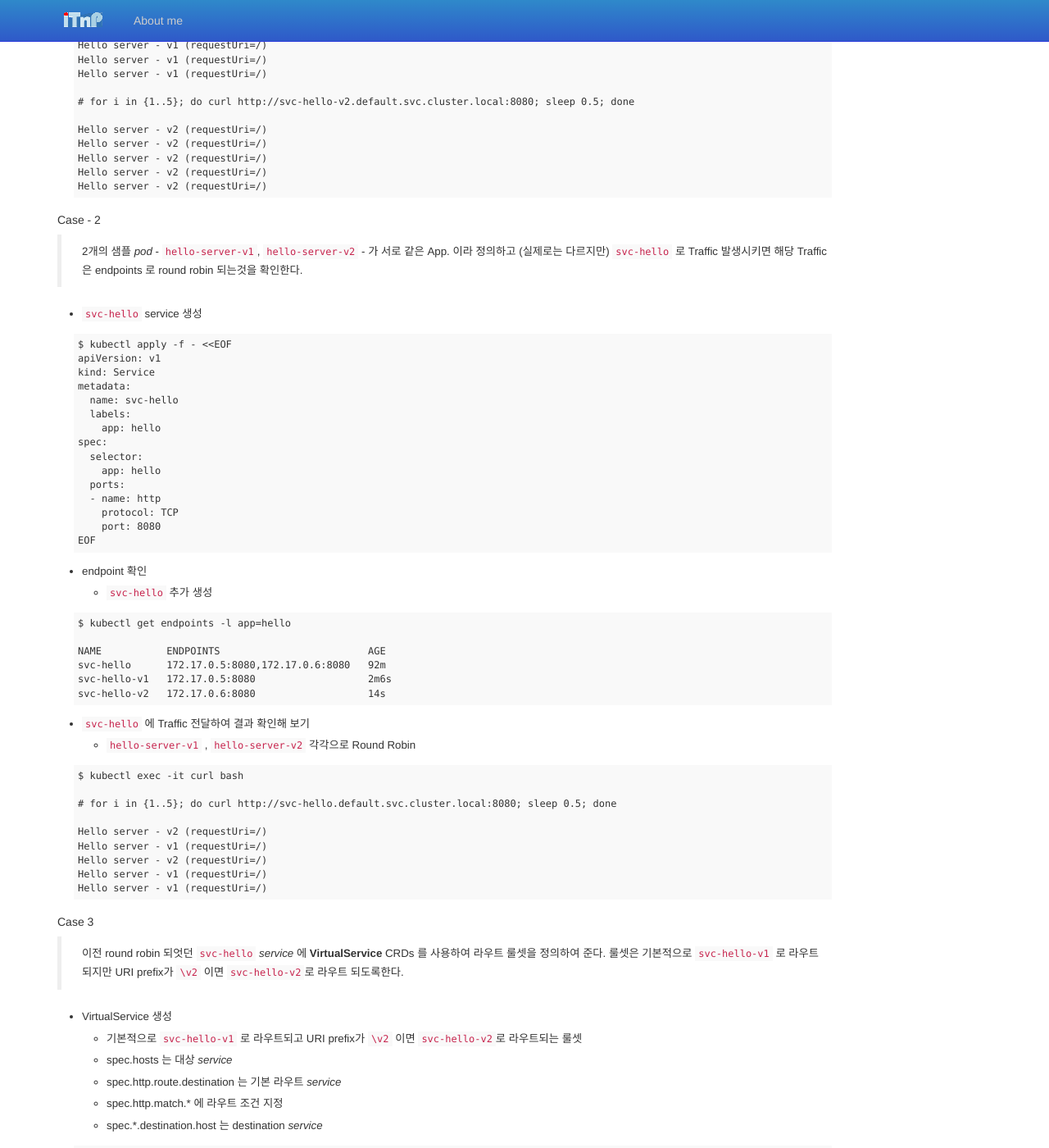
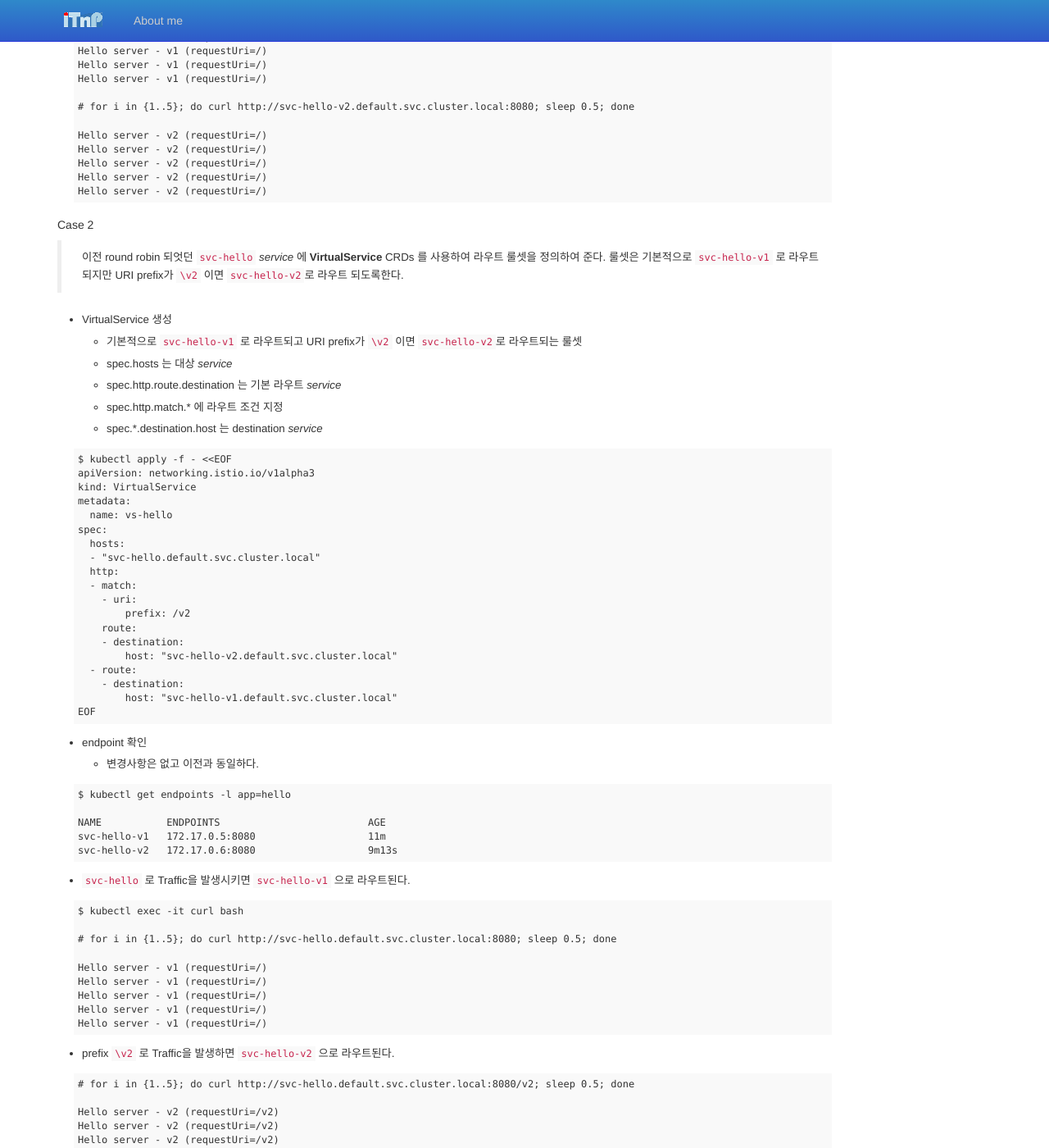
Before and after one commit to itnpeople/itnpeople.github.com, a Jekyll site: the page built from _posts/2019-07-24-virtualservice basic on istio.md, in a window 1280 px wide and 1400 px high, scrolled down 2686 px. Shown: the whole window at 82% size. Built offline with Jekyll 4.4.1, drawn with Linux system fonts in a browser that asks for light colours; some of the changed text lies outside the part shown.

Commit message:
modifed contetes

```diff
--- a/_posts/2019-07-24-virtualservice basic on istio.md
+++ b/_posts/2019-07-24-virtualservice basic on istio.md
@@ -79,7 +79,6 @@ pod/hello-server-v2   2/2     Running   0          20m
 ### Cases
 
 1. Kuberntes 2개 서비스 구성 예
-1. Kuberntes single _service_ & multi _pod_ & 구성 예
 1. Istio VirtualService 라우팅 URI Prefix  룰셋 예
 1. Istio VirtualService 라우팅 Weight 룰셋 예
 
@@ -157,59 +156,7 @@ Hello server - v2 (requestUri=/)
 Hello server - v2 (requestUri=/)
 ~~~
 
-###  Case - 2
-> 2개의 샘플 _pod_ - `hello-server-v1`, `hello-server-v2` - 가 서로 같은 App. 이라 정의하고 (실제로는 다르지만)
-> `svc-hello` 로 Traffic 발생시키면 해당 Traffic은 endpoints 로 round robin 되는것을 확인한다.
-
-* `svc-hello` service 생성
-
-~~~
-$ kubectl apply -f - <<EOF
-apiVersion: v1
-kind: Service
-metadata:
-  name: svc-hello
-  labels:
-    app: hello
-spec:
-  selector:
-    app: hello
-  ports:
-  - name: http
-    protocol: TCP
-    port: 8080
-EOF
-~~~
-
-
-* endpoint 확인
-  * `svc-hello` 추가 생성
-
-~~~
-$ kubectl get endpoints -l app=hello
-
-NAME           ENDPOINTS                         AGE
-svc-hello      172.17.0.5:8080,172.17.0.6:8080   92m
-svc-hello-v1   172.17.0.5:8080                   2m6s
-svc-hello-v2   172.17.0.6:8080                   14s
-~~~
-
-* `svc-hello` 에 Traffic 전달하여 결과 확인해 보기
-  * `hello-server-v1` , `hello-server-v2` 각각으로 Round Robin
-
-~~~
-$ kubectl exec -it curl bash
-
-# for i in {1..5}; do curl http://svc-hello.default.svc.cluster.local:8080; sleep 0.5; done
-
-Hello server - v2 (requestUri=/)
-Hello server - v1 (requestUri=/)
-Hello server - v2 (requestUri=/)
-Hello server - v1 (requestUri=/)
-Hello server - v1 (requestUri=/)
-~~~
-
-### Case 3
+### Case 2
 > 이전 round robin 되엇던 `svc-hello` _service_ 에 **VirtualService** CRDs 를 사용하여 라우트 룰셋을 정의하여 준다.
 > 룰셋은 기본적으로 `svc-hello-v1` 로 라우트 되지만 URI prefix가 `\v2` 이면 `svc-hello-v2`로 라우트 되도록한다.
 
@@ -249,7 +196,6 @@ EOF
 $ kubectl get endpoints -l app=hello
 
 NAME           ENDPOINTS                         AGE
-svc-hello      172.17.0.5:8080,172.17.0.6:8080   101m
 svc-hello-v1   172.17.0.5:8080                   11m
 svc-hello-v2   172.17.0.6:8080                   9m13s
 ~~~
@@ -324,7 +270,7 @@ Hello server - v1 (requestUri=/)
 ### Clean-up
 
 ~~~
-$ kubectl delete pod/curl pod/hello-server-v1 pod/hello-server-v2 service/svc-hello service/svc-hello-v1 service/svc-hello-v2 vs/vs-hello
+$ kubectl delete pod/curl pod/hello-server-v1 pod/hello-server-v2 service/svc-hello-v1 service/svc-hello-v2 vs/vs-hello
 ~~~
 
 ## VirtualService
```
Also changed, not shown: other parts of _posts/2019-07-24-virtualservice basic on istio.md (+1 -1 lines), resources/img/post/istio-virtualservice-case.png.
